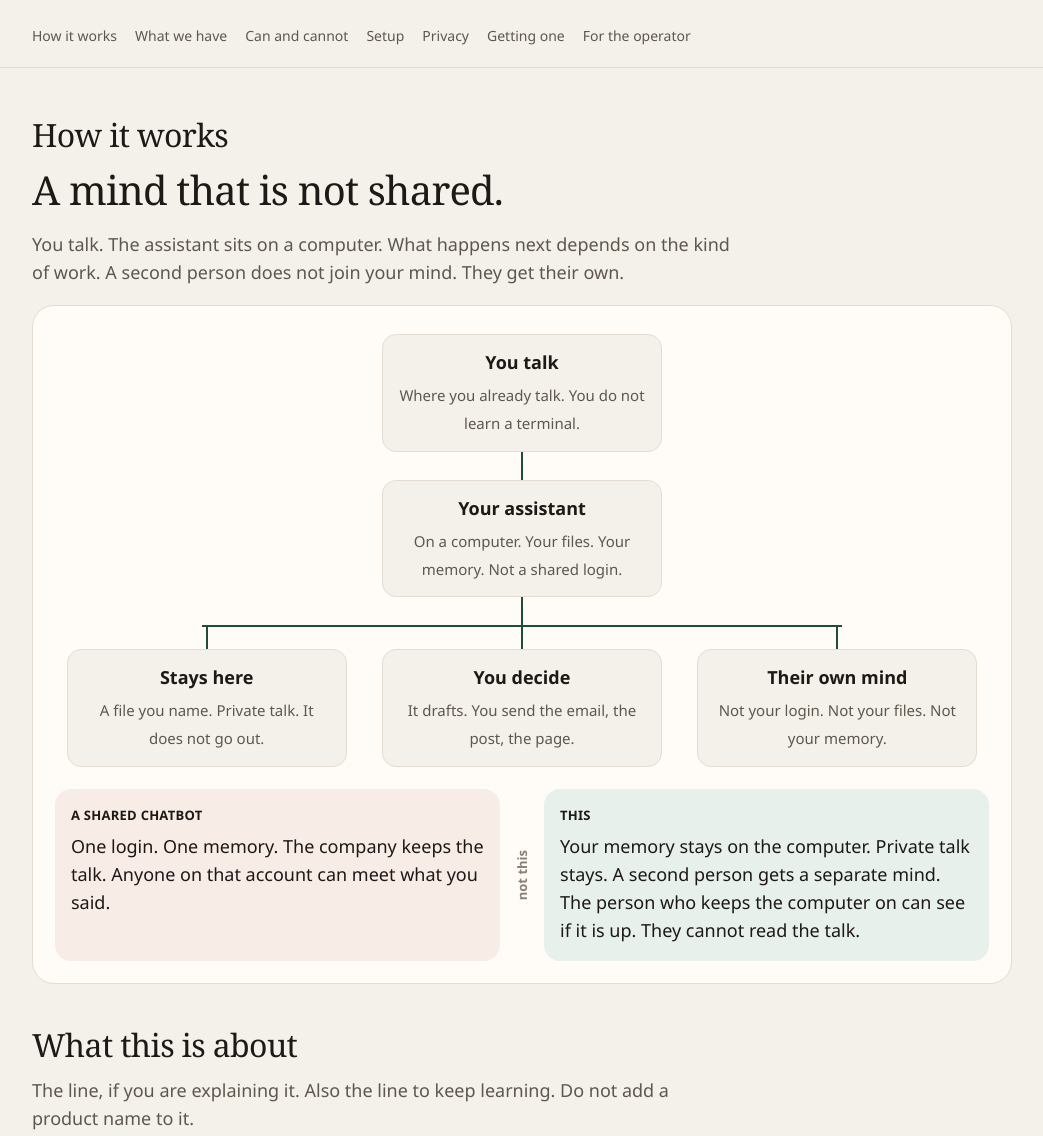
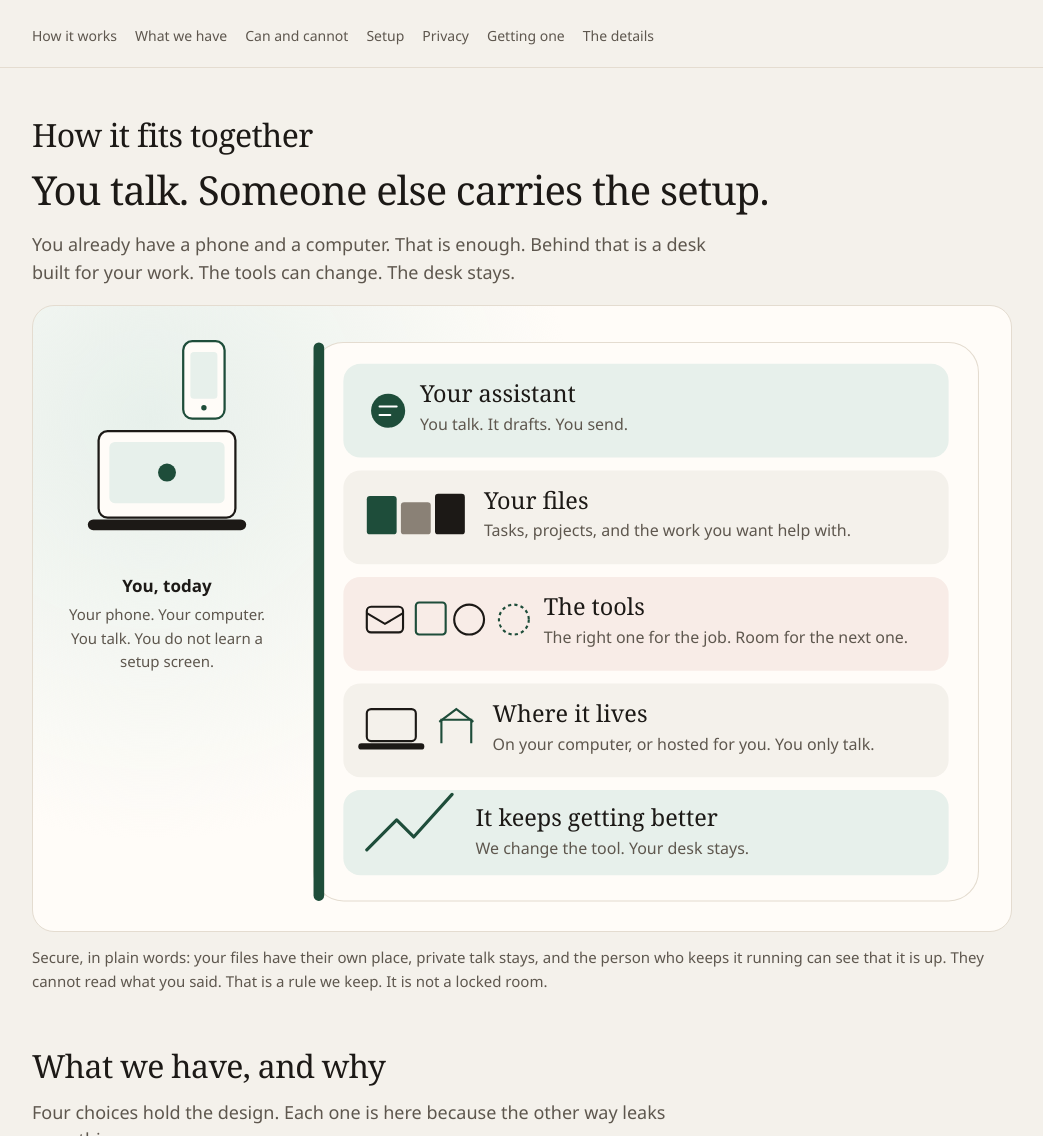
Before and after one commit to cavarjj-dev/system-overview, a plain HTML site: page index.html in a window 1280 px wide. Shown: the part 368-1504 px from the top of the page, without its empty margins (118-1161 px from the left). Drawn offline with Linux system fonts and the light colour scheme.

Commit message:
Refresh index.html.

```diff
--- a/index.html
+++ b/index.html
@@ -106,66 +106,51 @@
     letter-spacing: -0.02em;
     line-height: 1.15;
   }
-  .picture {
-    background: var(--paper);
+  .scene {
+    display: grid;
+    grid-template-columns: 220px 1fr;
+    gap: 28px;
+    align-items: start;
+    background:
+      radial-gradient(circle at 12% 18%, #e7f0eb 0, transparent 42%),
+      var(--paper);
     border: 1px solid var(--line);
     border-radius: 22px;
-    padding: 28px 22px 22px;
+    padding: 28px 24px 22px;
   }
-  .hub { display: flex; flex-direction: column; align-items: center; }
-  .box {
-    background: var(--bg);
+  .you { text-align: center; }
+  .you svg { width: min(180px, 100%); height: auto; display: block; margin: 0 auto 14px; }
+  .you p { margin: 0; color: var(--muted); font-size: 15px; }
+  .you strong { display: block; color: var(--ink); font-size: 17px; margin-bottom: 4px; }
+  .cabinet svg { width: 100%; height: auto; display: block; }
+  .shelf {
+    display: grid;
+    grid-template-columns: 42px 1fr;
+    gap: 12px;
+    align-items: start;
+    background: rgba(255, 252, 248, 0.86);
     border: 1px solid var(--line);
-    border-radius: 14px;
+    border-radius: 16px;
     padding: 14px 16px;
-    text-align: center;
-    width: min(280px, 100%);
   }
-  .box strong { display: block; margin-bottom: 4px; }
-  .box span, .arm span { color: var(--muted); font-size: 15px; }
-  .stem { width: 2px; height: 28px; background: var(--green); }
-  .arms {
-    display: grid;
-    grid-template-columns: 1fr 1fr 1fr;
-    gap: 12px;
-    width: 100%;
-    margin-top: 0;
+  .mark {
+    width: 42px; height: 42px; border-radius: 12px;
+    background: var(--green); color: #fff;
+    display: grid; place-items: center;
+    font-family: Georgia, Palatino, serif; font-size: 20px;
   }
-  .arm { display: flex; flex-direction: column; align-items: center; }
-  .arm .stem { height: 22px; }
-  .bar {
-    width: min(640px, 72%);
-    height: 2px;
-    background: var(--green);
-  }
-  .split { display: grid; grid-template-columns: 1fr auto 1fr; gap: 12px; align-items: stretch; margin-top: 22px; }
-  .side {
-    border-radius: 16px;
-    padding: 16px 16px 8px;
-  }
-  .side.shared { background: var(--clay-soft); }
-  .side.ours { background: var(--green-soft); }
-  .side p { margin: 0 0 8px; }
-  .tag { font-size: 13px; font-weight: 650; letter-spacing: 0.02em; text-transform: uppercase; }
-  .versus {
-    align-self: center;
-    color: var(--faint);
-    font-size: 13px;
-    font-weight: 650;
-    writing-mode: vertical-rl;
-    transform: rotate(180deg);
-  }
+  .shelf h3 { margin: 0 0 4px; font-size: 18px; }
+  .shelf p { margin: 0; color: var(--muted); }
+  .quiet-line { margin: 14px 0 0; color: var(--muted); font-size: 15px; }
   @media (max-width: 800px) {
-    .tiles, .grid, .grid.three, .arms, .split { grid-template-columns: 1fr; }
-    .versus { writing-mode: horizontal-tb; transform: none; text-align: center; }
-    .bar { display: none; }
+    .tiles, .grid, .grid.three, .scene { grid-template-columns: 1fr; }
     .facts div { grid-template-columns: 1fr; gap: 4px; }
   }
 </style>
 </head>
 <body>
 <header>
-  <p class="kicker">A brief, not a control panel</p>
+  <p class="kicker">Plain words</p>
   <h1 id="title">How this assistant is set up</h1>
   <p class="lede" id="lede">Loading.</p>
   <div class="jumps">
@@ -182,13 +167,13 @@
     <li><a href="#setup">Setup</a></li>
     <li><a href="#private">Privacy</a></li>
     <li><a href="#gift">Getting one</a></li>
-    <li><a href="#run">For the operator</a></li>
+    <li><a href="#run">The details</a></li>
   </ul>
 </nav>
 <main id="main"></main>
 <footer id="foot"></footer>
 <script>
-const DATA_VERSION = "20261029T1809";
+const DATA_VERSION = "20261029T1821";
 
 function esc(s) {
   return String(s ?? "").replace(/[&<>"']/g, c => ({
@@ -226,52 +211,70 @@ function render(data) {
   ).join("");
   document.getElementById("main").innerHTML = `
     <section id="picture">
-      <h2>How it works</h2>
-      <p class="claim">A mind that is not shared.</p>
-      <p class="intro">You talk. The assistant sits on a computer. What happens next depends on the kind of work. A second person does not join your mind. They get their own.</p>
-      <div class="picture">
-        <div class="hub">
-          <div class="box"><strong>You talk</strong><span>Where you already talk. You do not learn a terminal.</span></div>
-          <div class="stem"></div>
-          <div class="box"><strong>Your assistant</strong><span>On a computer. Your files. Your memory. Not a shared login.</span></div>
-          <div class="stem"></div>
-          <div class="bar"></div>
+      <h2>How it fits together</h2>
+      <p class="claim">You talk. Someone else carries the setup.</p>
+      <p class="intro">You already have a phone and a computer. That is enough. Behind that is a desk built for your work. The tools can change. The desk stays.</p>
+      <div class="scene">
+        <div class="you">
+          <svg viewBox="0 0 200 250" aria-hidden="true">
+            <rect x="118" y="8" width="46" height="86" rx="10" fill="#fffcf8" stroke="#1e4d3a" stroke-width="2.5"/>
+            <rect x="126" y="20" width="30" height="52" rx="4" fill="#e7f0eb"/>
+            <circle cx="141" cy="82" r="3" fill="#1e4d3a"/>
+            <rect x="24" y="108" width="152" height="96" rx="10" fill="#fffcf8" stroke="#1c1916" stroke-width="2.5"/>
+            <rect x="36" y="120" width="128" height="68" rx="6" fill="#e7f0eb"/>
+            <rect x="12" y="206" width="176" height="12" rx="6" fill="#1c1916"/>
+            <circle cx="100" cy="154" r="10" fill="#1e4d3a"/>
+          </svg>
+          <p><strong>You, today</strong>Your phone. Your computer. You talk. You do not learn a setup screen.</p>
         </div>
-        <div class="arms">
-          <div class="arm">
-            <div class="stem"></div>
-            <div class="box"><strong>Stays here</strong><span>A file you name. Private talk. It does not go out.</span></div>
-          </div>
-          <div class="arm">
-            <div class="stem"></div>
-            <div class="box"><strong>You decide</strong><span>It drafts. You send the email, the post, the page.</span></div>
-          </div>
-          <div class="arm">
-            <div class="stem"></div>
-            <div class="box"><strong>Their own mind</strong><span>Not your login. Not your files. Not your memory.</span></div>
-          </div>
-        </div>
-        <div class="split">
-          <article class="side shared">
-            <p class="tag">A shared chatbot</p>
-            <p>One login. One memory. The company keeps the talk. Anyone on that account can meet what you said.</p>
-          </article>
-          <div class="versus">not this</div>
-          <article class="side ours">
-            <p class="tag">This</p>
-            <p>Your memory stays on the computer. Private talk stays. A second person gets a separate mind. The person who keeps the computer on can see if it is up. They cannot read the talk.</p>
-          </article>
+        <div class="cabinet">
+          <svg viewBox="0 0 640 540" role="img" aria-label="The layers behind the assistant">
+            <rect x="8" y="8" width="624" height="524" rx="28" fill="#fffcf8" stroke="#e4dcd0"/>
+            <rect x="8" y="8" width="10" height="524" rx="5" fill="#1e4d3a"/>
+            <g>
+              <rect x="36" y="28" width="568" height="88" rx="16" fill="#e7f0eb"/>
+              <circle cx="78" cy="72" r="16" fill="#1e4d3a"/>
+              <path d="M70 68 h16 M70 76 h10" stroke="#fff" stroke-width="2" stroke-linecap="round"/>
+              <text x="108" y="64" fill="#1c1916" font-family="Georgia, Palatino, serif" font-size="22">Your assistant</text>
+              <text x="108" y="90" fill="#5e574e" font-family="Segoe UI, system-ui, sans-serif" font-size="15">You talk. It drafts. You send.</text>
+            </g>
+            <g>
+              <rect x="36" y="128" width="568" height="88" rx="16" fill="#f4f1eb"/>
+              <rect x="58" y="152" width="28" height="36" rx="3" fill="#1e4d3a"/>
+              <rect x="90" y="158" width="28" height="30" rx="3" fill="#8a8176"/>
+              <rect x="122" y="150" width="28" height="38" rx="3" fill="#1c1916"/>
+              <text x="168" y="164" fill="#1c1916" font-family="Georgia, Palatino, serif" font-size="22">Your files</text>
+              <text x="168" y="190" fill="#5e574e" font-family="Segoe UI, system-ui, sans-serif" font-size="15">Tasks, projects, and the work you want help with.</text>
+            </g>
+            <g>
+              <rect x="36" y="228" width="568" height="88" rx="16" fill="#f8ece7"/>
+              <rect x="58" y="256" width="34" height="24" rx="4" fill="none" stroke="#1c1916" stroke-width="2"/>
+              <path d="M58 262 l17 10 17-10" fill="none" stroke="#1c1916" stroke-width="2"/>
+              <rect x="104" y="252" width="28" height="30" rx="3" fill="none" stroke="#1e4d3a" stroke-width="2"/>
+              <circle cx="154" cy="268" r="14" fill="none" stroke="#1c1916" stroke-width="2"/>
+              <circle cx="196" cy="268" r="14" fill="none" stroke="#1e4d3a" stroke-width="2" stroke-dasharray="3 3"/>
+              <text x="224" y="264" fill="#1c1916" font-family="Georgia, Palatino, serif" font-size="22">The tools</text>
+              <text x="224" y="290" fill="#5e574e" font-family="Segoe UI, system-ui, sans-serif" font-size="15">The right one for the job. Room for the next one.</text>
+            </g>
+            <g>
+              <rect x="36" y="328" width="568" height="88" rx="16" fill="#f4f1eb"/>
+              <rect x="58" y="352" width="46" height="30" rx="4" fill="none" stroke="#1c1916" stroke-width="2"/>
+              <rect x="50" y="384" width="62" height="6" rx="3" fill="#1c1916"/>
+              <path d="M128 384 v-22 h28 v22" fill="none" stroke="#1e4d3a" stroke-width="2"/>
+              <path d="M126 364 l16-12 16 12" fill="none" stroke="#1e4d3a" stroke-width="2"/>
+              <text x="176" y="364" fill="#1c1916" font-family="Georgia, Palatino, serif" font-size="22">Where it lives</text>
+              <text x="176" y="390" fill="#5e574e" font-family="Segoe UI, system-ui, sans-serif" font-size="15">On your computer, or hosted for you. You only talk.</text>
+            </g>
+            <g>
+              <rect x="36" y="428" width="568" height="80" rx="16" fill="#e7f0eb"/>
+              <path d="M58 484 l28-28 16 16 36-40" fill="none" stroke="#1e4d3a" stroke-width="3" stroke-linecap="round" stroke-linejoin="round"/>
+              <text x="160" y="462" fill="#1c1916" font-family="Georgia, Palatino, serif" font-size="22">It keeps getting better</text>
+              <text x="160" y="488" fill="#5e574e" font-family="Segoe UI, system-ui, sans-serif" font-size="15">We change the tool. Your desk stays.</text>
+            </g>
+          </svg>
         </div>
       </div>
-      <h2 style="margin-top:36px">What this is about</h2>
-      <p class="intro">The line, if you are explaining it. Also the line to keep learning. Do not add a product name to it.</p>
-      <div class="tiles">
-        <article class="tile"><strong>They talk</strong><span>They do not learn a terminal, and they do not inherit this personality.</span></article>
-        <article class="tile"><strong>Their files stay theirs</strong><span>Not this practice's files. Not a folder inside someone else's account.</span></article>
-        <article class="tile"><strong>They decide what leaves</strong><span>Public work can go out. Private talk stays. They do not edit a settings file to say so.</span></article>
-        <article class="tile"><strong>Up is visible. The talk is not.</strong><span>Someone can keep the computer on and see whether it is up. They cannot read the conversation.</span></article>
-      </div>
-      <p class="intro" style="margin-top:16px">That is the market line. It is not a coach, a sealed vault, a separate computer, or a promise that a cloud company keeps nothing. Those limits are still on this page.</p>
+      <p class="quiet-line">Secure, in plain words: your files have their own place, private talk stays, and the person who keeps it running can see that it is up. They cannot read what you said. That is a rule we keep. It is not a locked room.</p>
     </section>
     <section id="have">
       <h2>What we have, and why</h2>
```
